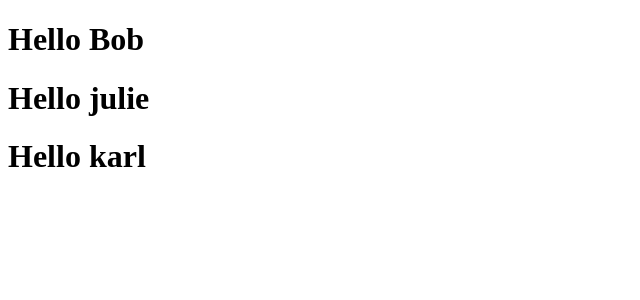
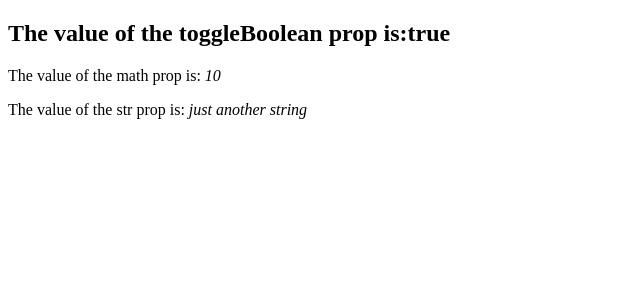
Before and after one commit to subhankari2/react-basics-meta, a React (Create React App) app: page / in a window 1280 px wide. Shown: the top 300 px of the page, without its empty margins (0-640 px from the left). Built offline with nearby package versions, Linux system fonts and the light colour scheme.

Commit message:
jsx expressions

```diff
--- a/src/App.js
+++ b/src/App.js
@@ -1,11 +1,39 @@
 import Heading from "./Heading"
+const bool = false;
+const str1 = "just";
+
+function Example(props) {
+    return (
+        <div>
+            <h2>
+                The value of the toggleBoolean prop is:{props.toggleBoolean.toString()}
+            </h2>
+            <p>The value of the math prop is: <em>{props.math}</em></p>
+            <p>The value of the str prop is: <em>{props.str}</em></p>
+        </div>
+    );
+};
+
 function App() {
-  return (<div>
-   <Heading firstName="Bob"/>
-   <Heading firstName="julie"/>
-   <Heading firstName="karl"/>
-   </div>
+    return (
+        <div className="App">
+            <Example
+                toggleBoolean={!bool}
+                math={(10 + 20) / 3}
+                str={str1 + ' another ' + 'string'}
+            />
+        </div>
     );
-}
+};
+
+// function App() {
+//   return (<div>
+
+//    <Heading firstName="Bob"/>
+//    <Heading firstName="julie"/>
+//    <Heading firstName="karl"/>
+//    </div>
+//     );
+// }
 
 export default App;
```
